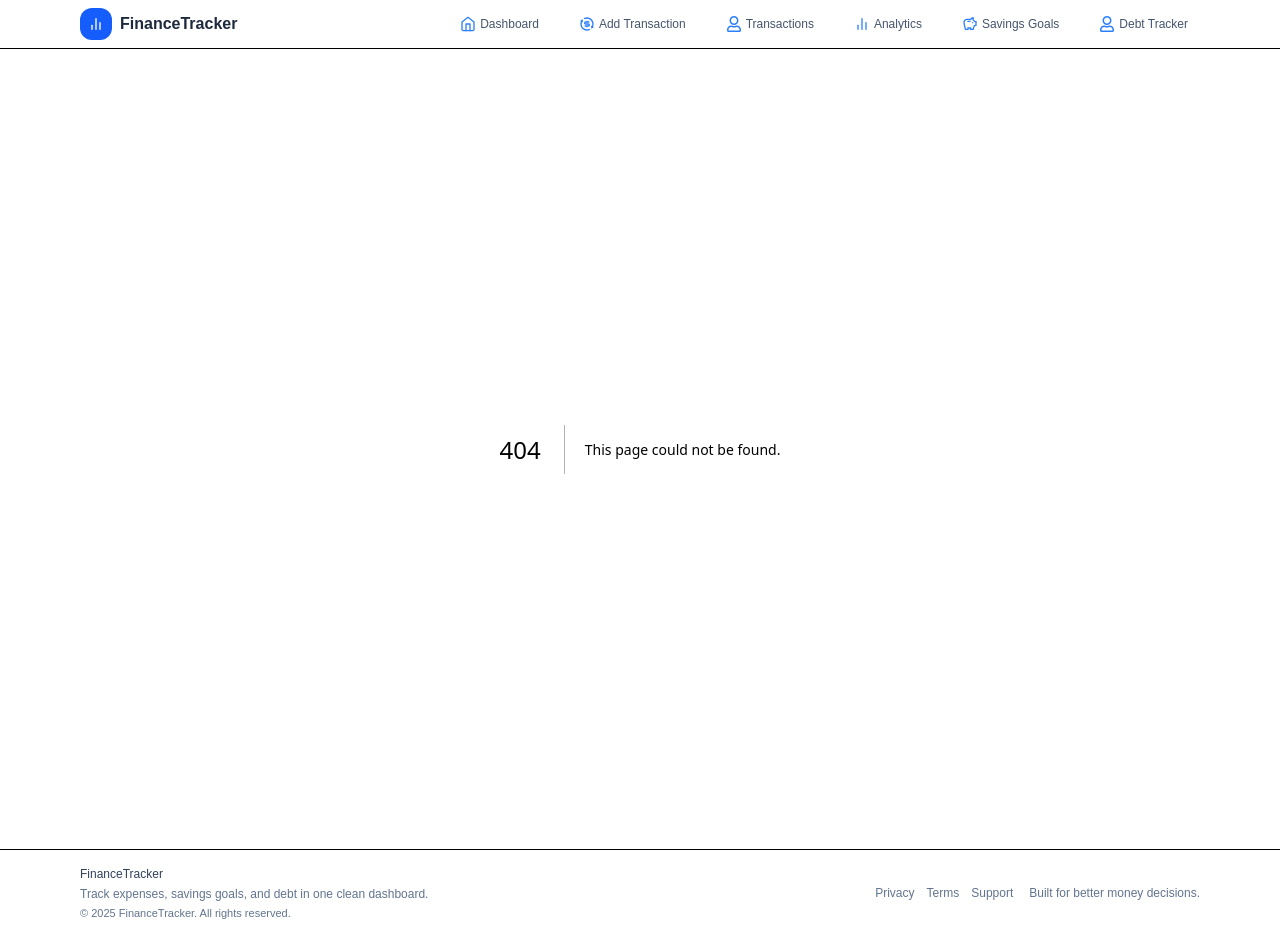
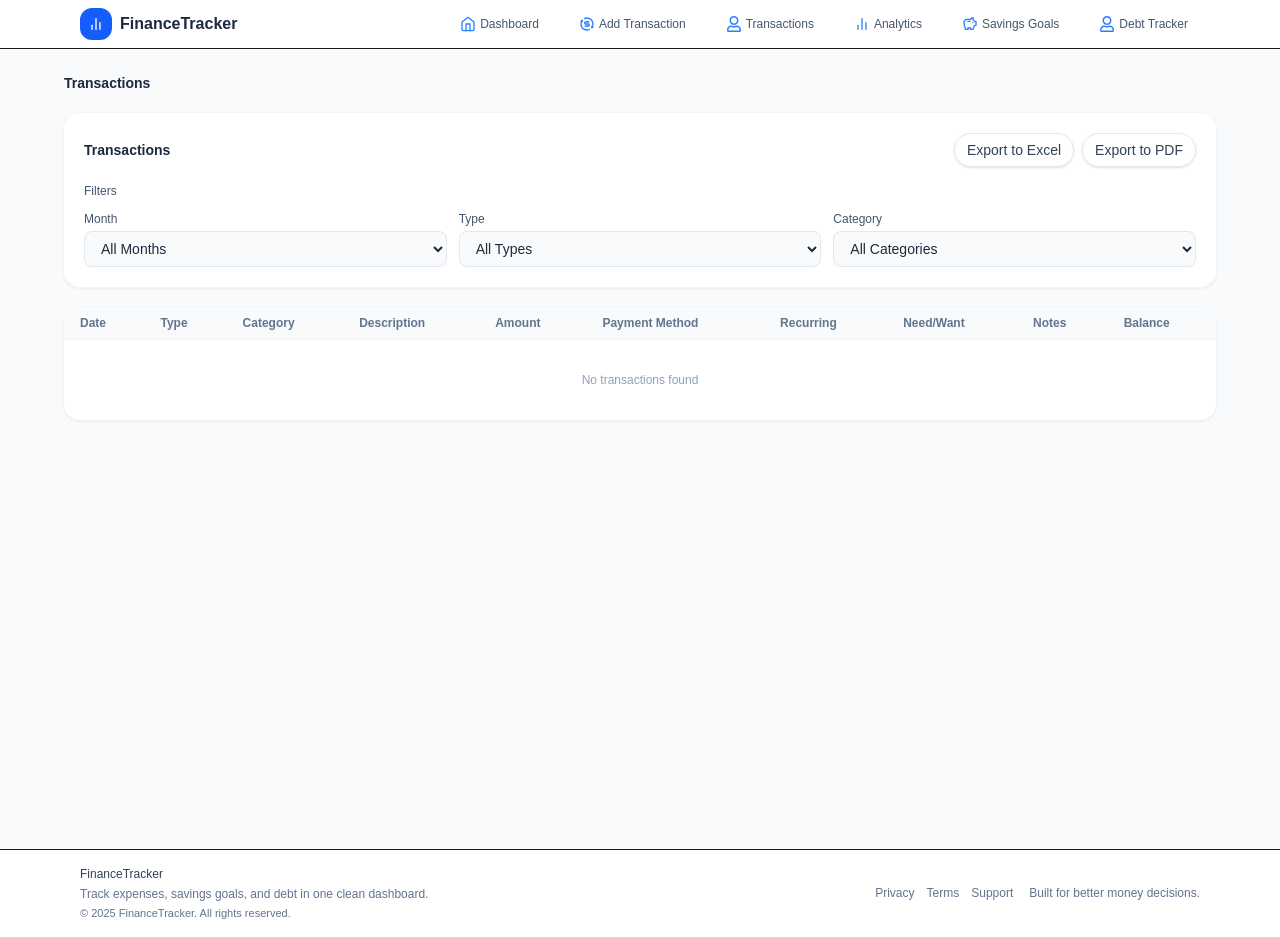
Before and after one commit to SanathRai33/FinanceTracker, a Next.js app: page /transactions in a window 1280 px wide. Before the commit this address had no page. Built offline with nearby package versions, Linux system fonts and the light colour scheme.

Commit message:
Create/Transaction (Created transaction page with components)

```diff
--- /dev/null
+++ b/app/components/transactions/TransactionsFilters.tsx
@@ -0,0 +1,99 @@
+// app/components/transactions/TransactionsFilters.tsx
+
+"use client";
+
+import { useState } from "react";
+
+export function TransactionsFilters() {
+  const [filters, setFilters] = useState({
+    month: "all",
+    type: "all",
+    category: "all",
+  });
+
+  function handleChange(
+    e: React.ChangeEvent<HTMLSelectElement>
+  ) {
+    const { name, value } = e.target;
+    setFilters((prev) => ({ ...prev, [name]: value }));
+  }
+
+  return (
+    <section className="rounded-2xl bg-white p-4 shadow-sm ring-1 ring-slate-100 sm:p-5">
+      <div className="mb-4 flex flex-col gap-3 sm:flex-row sm:items-center sm:justify-between">
+        <div>
+          <h2 className="text-sm font-semibold text-slate-800">
+            Transactions
+          </h2>
+        </div>
+
+        <div className="flex flex-wrap gap-2 text-xs sm:text-sm">
+          <button className="rounded-full border border-slate-200 px-3 py-1.5 text-slate-700 shadow-sm transition hover:border-blue-400 hover:bg-blue-50 hover:text-blue-700">
+            Export to Excel
+          </button>
+          <button className="rounded-full border border-slate-200 px-3 py-1.5 text-slate-700 shadow-sm transition hover:border-blue-400 hover:bg-blue-50 hover:text-blue-700">
+            Export to PDF
+          </button>
+        </div>
+      </div>
+
+      <div className="space-y-3">
+        <p className="text-xs font-medium text-slate-600">
+          Filters
+        </p>
+
+        <div className="grid gap-3 md:grid-cols-3">
+          <div>
+            <label className="mb-1 block text-xs font-medium text-slate-600">
+              Month
+            </label>
+            <select
+              name="month"
+              value={filters.month}
+              onChange={handleChange}
+              className="w-full rounded-lg border border-slate-200 bg-slate-50 px-3 py-2 text-xs text-slate-800 outline-none focus:border-blue-400 focus:bg-white sm:text-sm"
+            >
+              <option value="all">All Months</option>
+              <option value="jan">January</option>
+              <option value="feb">February</option>
+              {/* add more */}
+            </select>
+          </div>
+
+          <div>
+            <label className="mb-1 block text-xs font-medium text-slate-600">
+              Type
+            </label>
+            <select
+              name="type"
+              value={filters.type}
+              onChange={handleChange}
+              className="w-full rounded-lg border border-slate-200 bg-slate-50 px-3 py-2 text-xs text-slate-800 outline-none focus:border-blue-400 focus:bg-white sm:text-sm"
+            >
+              <option value="all">All Types</option>
+              <option value="income">Income</option>
+              <option value="expense">Expense</option>
+            </select>
+          </div>
+
+          <div>
+            <label className="mb-1 block text-xs font-medium text-slate-600">
+              Category
+            </label>
+            <select
+              name="category"
+              value={filters.category}
+              onChange={handleChange}
+              className="w-full rounded-lg border border-slate-200 bg-slate-50 px-3 py-2 text-xs text-slate-800 outline-none focus:border-blue-400 focus:bg-white sm:text-sm"
+            >
+              <option value="all">All Categories</option>
+              <option value="salary">Salary</option>
+              <option value="food">Food</option>
+              <option value="rent">Rent</option>
+            </select>
+          </div>
+        </div>
+      </div>
+    </section>
+  );
+}
--- /dev/null
+++ b/app/components/transactions/TransactionsTable.tsx
@@ -0,0 +1,48 @@
+// app/components/transactions/TransactionsTable.tsx
+
+const columns = [
+    "Date",
+    "Type",
+    "Category",
+    "Description",
+    "Amount",
+    "Payment Method",
+    "Recurring",
+    "Need/Want",
+    "Notes",
+    "Balance",
+  ];
+
+  export function TransactionsTable() {
+    return (
+      <section className="rounded-2xl bg-white shadow-sm ring-1 ring-slate-100">
+        <div className="overflow-x-auto">
+          <table className="min-w-full border-separate border-spacing-0 text-xs sm:text-sm">
+            <thead>
+              <tr className="bg-slate-50 text-xs font-medium text-slate-500">
+                {columns.map((col) => (
+                  <th
+                    key={col}
+                    scope="col"
+                    className="whitespace-nowrap border-b border-slate-100 px-4 py-2 text-left"
+                  >
+                    {col}
+                  </th>
+                ))}
+              </tr>
+            </thead>
+            <tbody>
+              <tr>
+                <td
+                  colSpan={columns.length}
+                  className="px-4 py-8 text-center text-xs text-slate-400"
+                >
+                  No transactions found
+                </td>
+              </tr>
+            </tbody>
+          </table>
+        </div>
+      </section>
+    );
+  }
--- /dev/null
+++ b/app/transactions/page.tsx
@@ -0,0 +1,23 @@
+// app/transactions/page.tsx
+
+import { TransactionsFilters } from "../components/transactions/TransactionsFilters";
+import { TransactionsTable } from "../components/transactions/TransactionsTable";
+
+export default function TransactionsPage() {
+  return (
+    <div className="bg-slate-50 px-3 py-4 sm:px-4 sm:py-6 lg:px-6 min-h-screen">
+      <div className="mx-auto flex max-w-6xl flex-col gap-4 sm:gap-5">
+        {/* Title */}
+        <div className="text-xs sm:text-sm">
+          <h1 className="font-semibold text-slate-800">Transactions</h1>
+        </div>
+
+        {/* Filters card */}
+        <TransactionsFilters />
+
+        {/* Table */}
+        <TransactionsTable />
+      </div>
+    </div>
+  );
+}
```
